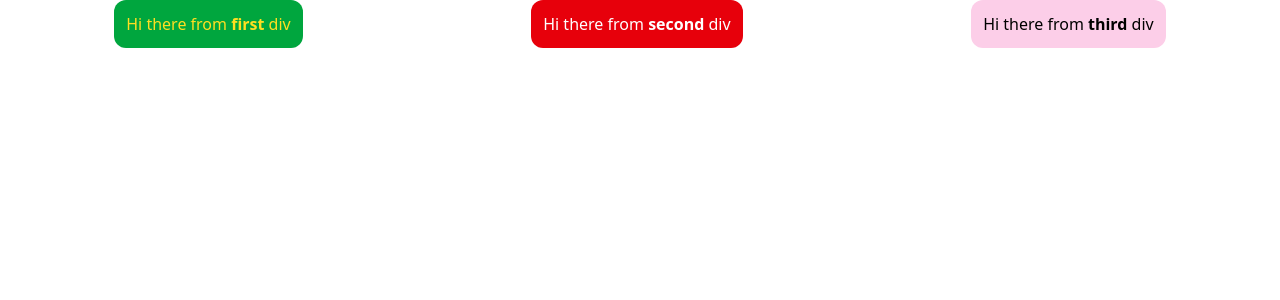
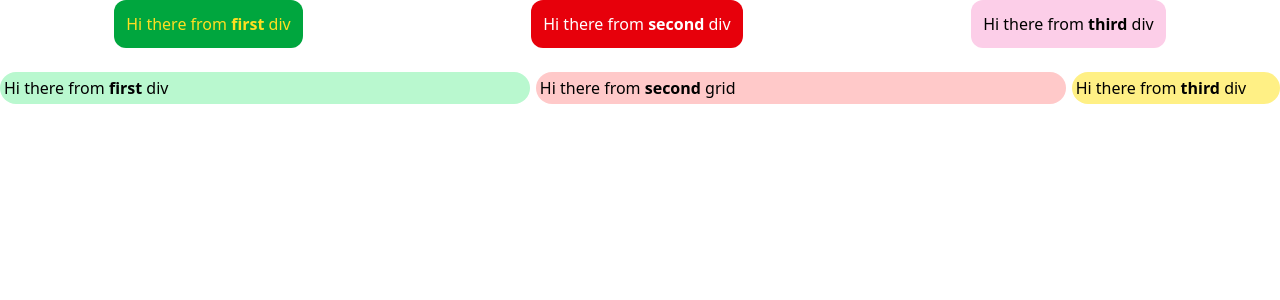
Before and after one commit to Bhumesh01/TailwindCss, a React (Vite) app in the folder IntroToTailwind/: page / in a window 1280 px wide. Shown: the top 300 px of the page. Built offline with nearby package versions, Linux system fonts and the light colour scheme.

Commit message:
Grid using tailwind

```diff
--- a/IntroToTailwind/src/App.jsx
+++ b/IntroToTailwind/src/App.jsx
@@ -10,6 +10,7 @@ function App() {
 function Test(){
   return(
     <>
+    {/** Flex Box */}
     {/* <div style={{display: 'flex', justifyContent: 'space-around'}}>
       <div style={{padding: '5px', borderRadius: '2px',color: 'yellow',backgroundColor: 'green'}}>Hi there from <b>first</b> div</div>
       <div style={{padding: '5px', borderRadius: '2px',color: 'white',backgroundColor: 'red'}}>Hi there from <b>second</b> div</div>
@@ -20,6 +21,13 @@ function Test(){
       <div className='p-3 text-white bg-red-600 rounded-xl'>Hi there from <b>second</b> div</div>
       <div className='p-3 text-black bg-pink-200 rounded-xl'>Hi there from <b>third</b> div</div>
     </div>
+    <br/>
+    {/** Grid */}
+    <div className='grid grid-cols-12 gap-1.5'>
+      <div className='col-span-5 rounded-2xl p-1 bg-green-200'>Hi there from <b>first</b> div</div>
+      <div className='col-span-5 rounded-2xl p-1 bg-red-200'>Hi there from <b>second</b> grid</div>
+      <div className='col-span-2 rounded-2xl p-1 bg-yellow-200'>Hi there from <b>third</b> div</div>
+    </div>
     </>
   )
 }
```
